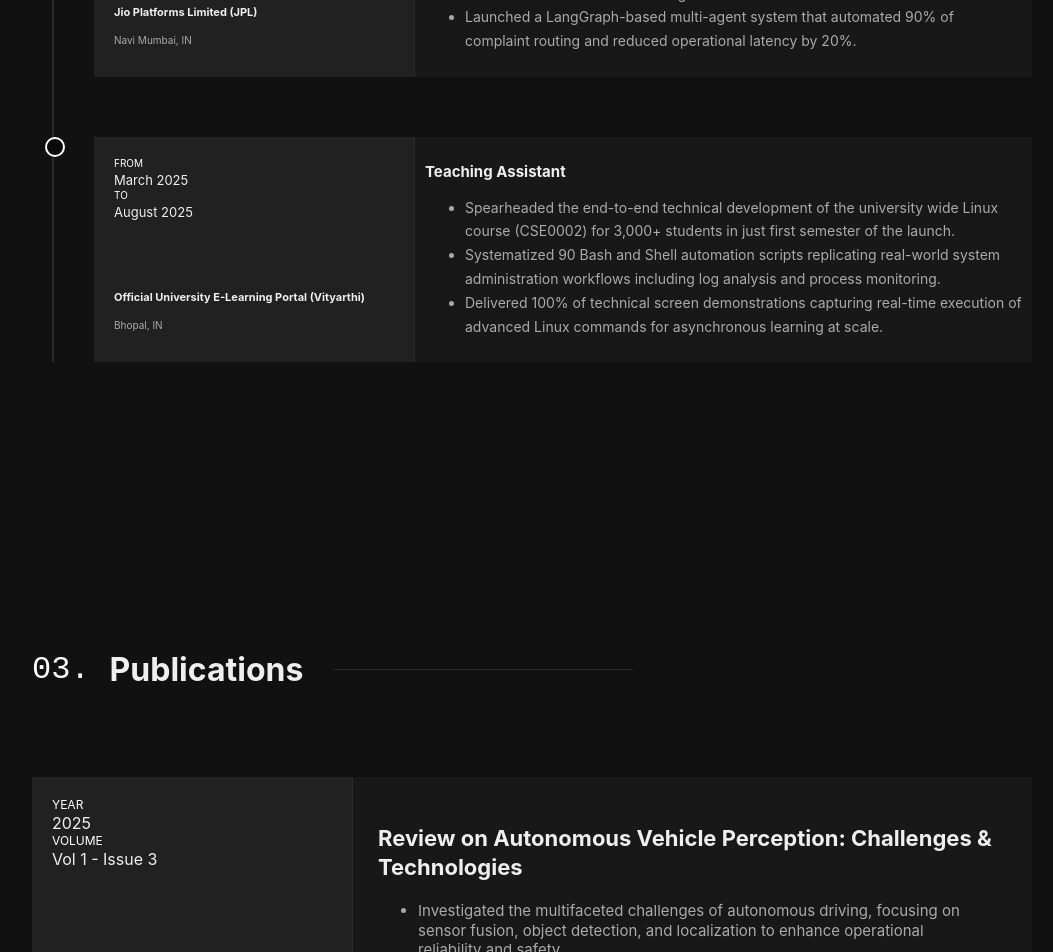
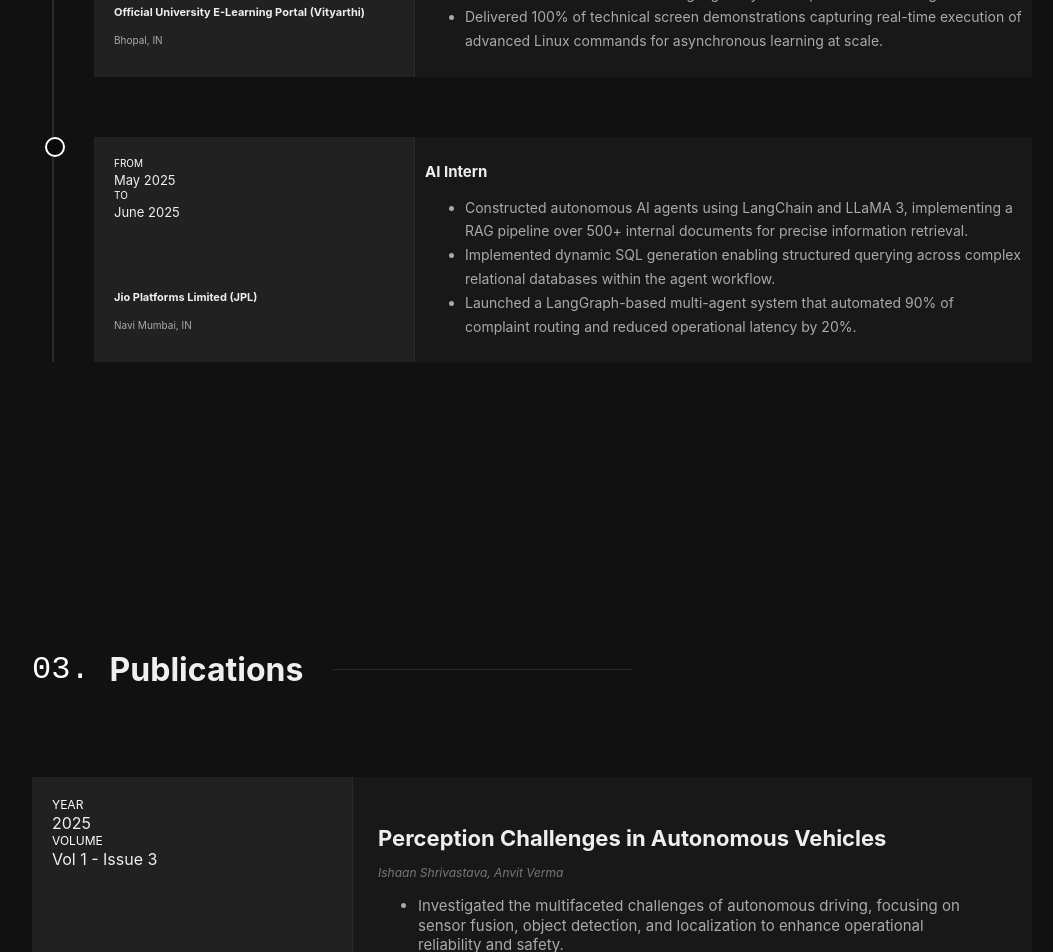
Before and after one commit to anvitvermaa/anvitvermaa.github.io, a Next.js app: page / in a window 1280 px wide. Shown: the part 1520-2472 px from the top of the page, without its empty margins (108-1161 px from the left). Built offline with nearby package versions, Linux system fonts and the light colour scheme.

Commit message:
content: update jobs, publications, skills to match latest resume

```diff
--- a/src/components/sections/Jobs.jsx
+++ b/src/components/sections/Jobs.jsx
@@ -16,27 +16,27 @@ const Jobs = () => {
       `
     },
     {
+      company: 'Official University E-Learning Portal (Vityarthi)',
+      location: 'Bhopal, IN',
+      title: 'Teaching Assistant',
+      range: 'March 2025 - August 2025',
+      url: '#',
+      html: `
+        <li>Spearheaded the end-to-end technical development of the university wide Linux course (CSE0002) for 4,100+ students in just first semester of the launch.</li>
+        <li>Systematized 90 Bash and Shell automation scripts replicating real-world system administration workflows including log analysis and process monitoring.</li>
+        <li>Delivered 100% of technical screen demonstrations capturing real-time execution of advanced Linux commands for asynchronous learning at scale.</li>
+      `
+    },
+    {
       company: 'Jio Platforms Limited (JPL)',
       location: 'Navi Mumbai, IN',
       title: 'AI Intern',
       range: 'May 2025 - June 2025',
       url: 'https://www.jio.com',
       html: `
-        <li>Constructed autonomous AI agents using LangChain and LLAMA 3, implementing a RAG pipeline over 500+ internal documents for precise information retrieval.</li>
+        <li>Constructed autonomous AI agents using LangChain and LLaMA 3, implementing a RAG pipeline over 500+ internal documents for precise information retrieval.</li>
         <li>Implemented dynamic SQL generation enabling structured querying across complex relational databases within the agent workflow.</li>
         <li>Launched a LangGraph-based multi-agent system that automated 90% of complaint routing and reduced operational latency by 20%.</li>
-      `
-    },
-    {
-      company: 'Official University E-Learning Portal (Vityarthi)',
-      location: 'Bhopal, IN',
-      title: 'Teaching Assistant',
-      range: 'March 2025 - August 2025',
-      url: '#',
-      html: `
-        <li>Spearheaded the end-to-end technical development of the university wide Linux course (CSE0002) for 3,000+ students in just first semester of the launch.</li>
-        <li>Systematized 90 Bash and Shell automation scripts replicating real-world system administration workflows including log analysis and process monitoring.</li>
-        <li>Delivered 100% of technical screen demonstrations capturing real-time execution of advanced Linux commands for asynchronous learning at scale.</li>
       `
     }
   ];
--- a/src/components/sections/Publications.jsx
+++ b/src/components/sections/Publications.jsx
@@ -6,7 +6,8 @@ const Publications = () => {
     {
       journal: 'Airo International Research Journal',
       meta: 'ISSN 2320-3714',
-      title: 'Review on Autonomous Vehicle Perception: Challenges & Technologies',
+      title: 'Perception Challenges in Autonomous Vehicles',
+      authors: 'Ishaan Shrivastava, Anvit Verma',
       year: '2025',
       volume: 'Vol 1 - Issue 3',
       url: 'https://www.airo.co.in/view-publication/2356',
@@ -68,10 +69,11 @@ const Publications = () => {
                   className="block no-underline text-[#efefef] hover:text-[#ffffff] transition-colors duration-300"
                 >
                   {/* FIX 3: Removed text color from h3 so it inherits from parent <a> */}
-                  <h3 className="text-[22px] font-bold mb-[20px]">
+                  <h3 className="text-[22px] font-bold mb-[8px]">
                     {pub.title}
                   </h3>
                 </a>
+                <p className="text-[#777777] font-mono text-[12px] mb-[16px] italic">{pub.authors}</p>
 
                 <div
                   className="text-[#aaaaaa] text-[15px] leading-relaxed max-w-[95%] [&>li]:mb-[10px] [&>li]:relative [&>li]:pl-[20px] [&>li]:before:content-['▹'] [&>li]:before:absolute [&>li]:before:left-0 [&>li]:before:text-[#ffffff]"
--- a/src/components/sections/Skills.jsx
+++ b/src/components/sections/Skills.jsx
@@ -7,22 +7,22 @@ const Skills = () => {
     {
       title: "Languages",
       theme: "teal",
-      skills: ["Python", "C++", "Java", "SQL", "MySQL", "JavaScript", "TypeScript", "Bash/Shell"]
+      skills: ["C++", "Python", "Java", "JavaScript", "SQL", "Bash/Shell"]
     },
     {
       title: "AI & Machine Learning",
       theme: "blue",
-      skills: ["LangChain", "LLaMA 3", "SR-GANs", "RAG Pipelines", "Transformers", "Multi-Agent Systems", "NLP", "Computer Vision"]
+      skills: ["SR-GANs", "LLaMA 3", "Multi-Agent Orchestration", "RAG Pipelines", "Transformers", "Computer Vision"]
     },
     {
       title: "Frameworks & Libraries",
       theme: "yellow",
-      skills: ["PyTorch", "TensorFlow", "React", "Next.js", "Node.js", "Pandas", "NumPy", "Scikit-learn", "OpenCV"]
+      skills: ["PyTorch", "TensorFlow", "LangChain", "React", "Node.js", "Pandas", "NumPy", "Scikit-learn"]
     },
     {
       title: "Cloud & Tools",
       theme: "green",
-      skills: ["AWS Lambda", "AWS S3", "DynamoDB", "Docker", "Kubernetes", "Git/GitHub", "Postman", "Linux", "CI/CD", "Jira"]
+      skills: ["AWS Lambda", "AWS S3", "DynamoDB", "API Gateway", "Cognito", "CodePipeline", "Docker", "Git", "CI/CD", "Postman"]
     }
   ];
 
```
